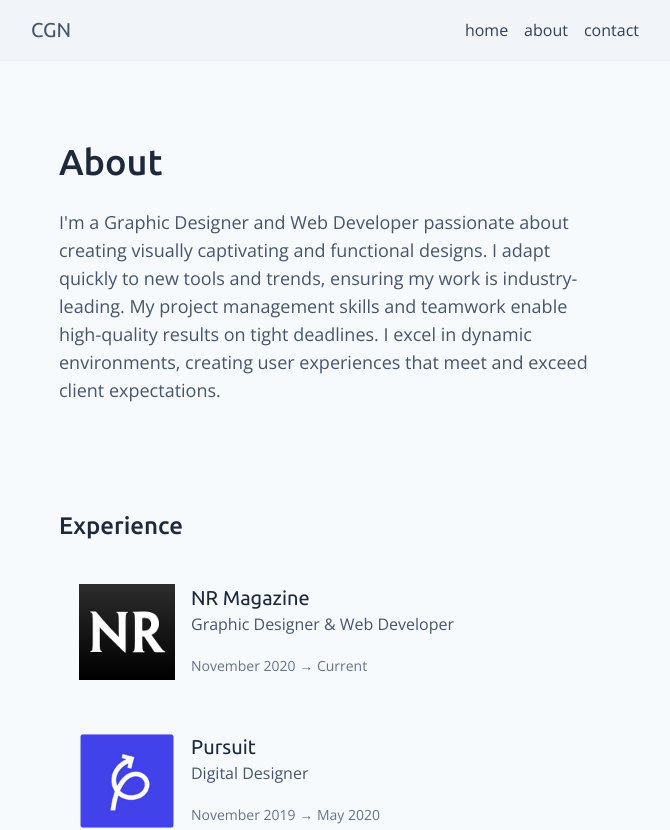
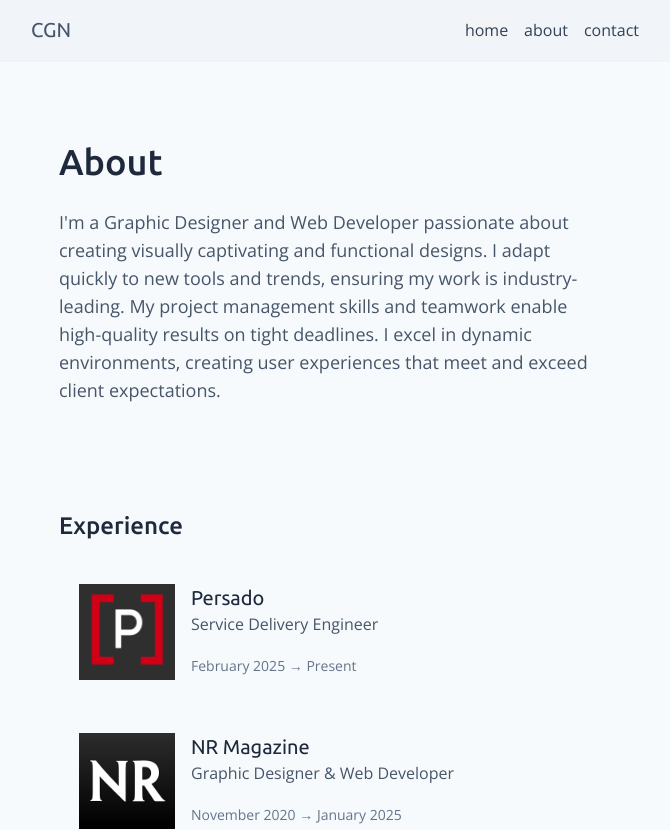
Before and after one commit to justbycris/se-portfolio, a React (Vite) app: page /about in a window 1280 px wide. Shown: the top 830 px of the page, without its empty margins (305-975 px from the left). Built offline with nearby package versions, Linux system fonts and the light colour scheme.

Commit message:
added-work-experience

```diff
--- a/src/Pages/About.jsx
+++ b/src/Pages/About.jsx
@@ -4,6 +4,7 @@ import Text from '../components/Text';
 import Experience from '../components/Experience';
 import nebulaImg from '../assets/NebulaProject-Logo.png';
 import NRlogo from '../assets/NR-logo.png';
+import Persadologo from '../assets/persado_logo.jpg';
 import pursuitLogo from '../assets/pursuit-logo-.png';
 import Footer from '../components/Footer';
 
@@ -14,7 +15,8 @@ export default function About() {
         <Text header="About" copy="I'm a Graphic Designer and Web Developer passionate about creating visually captivating and functional designs. I adapt quickly to new tools and trends, ensuring my work is industry-leading. My project management skills and teamwork enable high-quality results on tight deadlines. I excel in dynamic environments, creating user experiences that meet and exceed client expectations."/>
         <div className="flex flex-col justify-center max-w-xl m-auto px-3 pt-20 pb-5">
         <h2 className="text-bold text-2xl font-custom py-0.5 font-medium text-slate-800 mb-8">Experience</h2>
-            <Experience logo={NRlogo} alt="NR Magazine logo graphic." company="NR Magazine" role="Graphic Designer & Web Developer" start="November 2020" end="Current" />
+            <Experience logo={Persadologo} alt="Persado company logo." company="Persado" role="Service Delivery Engineer" start="February 2025" end="Present" />
+            <Experience logo={NRlogo} alt="NR Magazine logo graphic." company="NR Magazine" role="Graphic Designer & Web Developer" start="November 2020" end="January 2025" />
             <Experience logo={pursuitLogo} alt="Pursuit logo graphic." company="Pursuit" role="Digital Designer" start="November 2019" end="May 2020" />
         </div>
     {/*----Footer----*/}
```
Also changed, not shown: src/assets/persado_logo.jpg (added).
